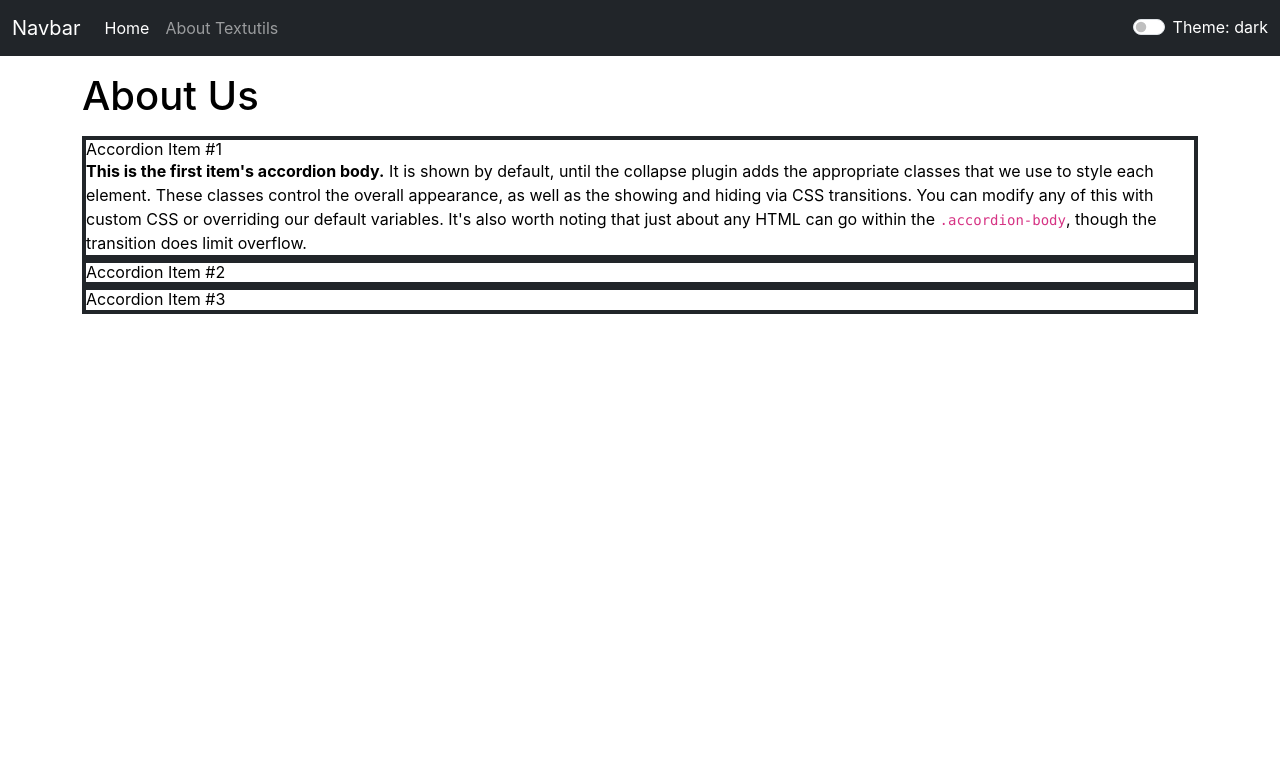
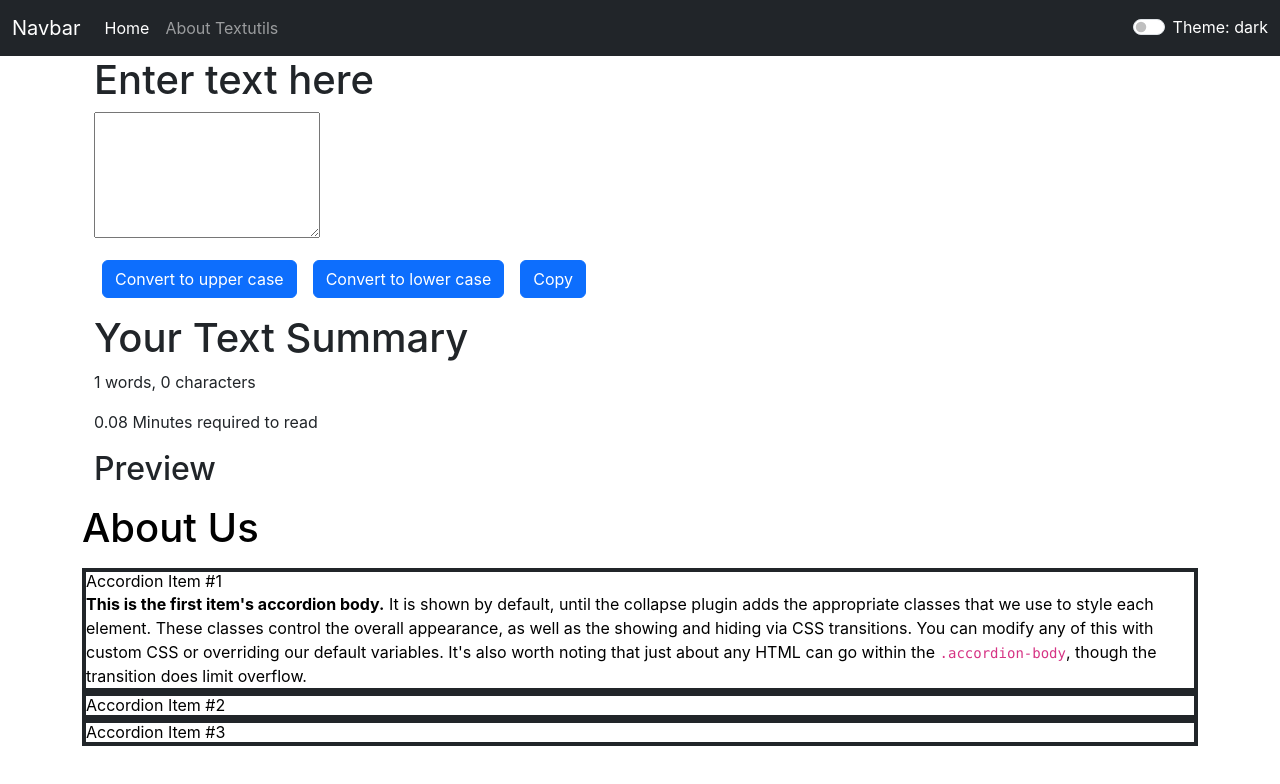
Before and after one commit to Princekumar-Mehta/textutils, a React (Create React App) app: page / in a window 1280 px wide. Shown: the top 784 px of the page. Built offline with nearby package versions, Linux system fonts and the light colour scheme.

Commit message:
alert message

```diff
--- a/src/App.js
+++ b/src/App.js
@@ -1,14 +1,29 @@
 import "./App.css";
 import Navbar from "./components/Navbar";
-//import Form from "./components/Form";
+import Alert from "./components/Alert";
+import Form from "./components/Form";
 import { useState } from "react";
 import About from "./components/About";
 function App() {
   const [theme, setTheme] = useState("dark");
+  const [alert, setAlert] = useState(null);
+  const showAlert = function(message,type){
+     setAlert({
+      msg:message,
+      type:type
+     });
+     setTimeout(() => {
+      setAlert(null);
+     }, 1000);
+  }
   const toggle = function () {
     if (theme === "dark") {
       setTheme("light");
-    } else setTheme("dark");
+      showAlert("Light Theme Enabled","success");
+    } else {
+      setTheme("dark");
+      showAlert("Dark Theme Enabled","success");
+    }
   };
   return (
     <>
@@ -19,8 +34,9 @@ function App() {
           theme={theme}
           toggle={toggle}
         ></Navbar>
+        <Alert alert={alert}/>
         <div className="container mb-8">
-          {/*<Form heading="Enter text here"></Form>*/}
+          <Form showAlert={showAlert} heading="Enter text here"></Form>
           <About theme={theme} toggle={toggle}></About>
         </div>
       </div>
--- /dev/null
+++ b/src/components/Alert.js
@@ -0,0 +1,15 @@
+import React from "react";
+
+function Alert(props) {
+    const capitalize = (word)=>{
+        const lower = word.toLowerCase();
+        return lower.charAt(0).toUpperCase() + lower.slice(1);
+    }
+  return (
+    props.alert && <div className={`alert alert-${props.alert.type} alert-dismissible fade show`} role="alert">
+      {capitalize(props.alert.msg)}
+    </div>
+  );
+}
+
+export default Alert;
--- a/src/components/Form.js
+++ b/src/components/Form.js
@@ -7,9 +7,18 @@ export default function Form(props) {
   };
   const handleUpClick = () => {
     setText(text.toUpperCase());
+    props.showAlert("Converted to Upper case", "success");
   };
   const handleLowerClick = () => {
     setText(text.toLowerCase());
+    props.showAlert("Converted to Lower case", "success");
+  };
+  const handleCopy = () => {
+    var text = document.getElementById("myBox");
+    text.select();
+    text.setSelectionRange(0, 9999);
+    navigator.clipboard.writeText(text.value);
+    props.showAlert("Copied to clipboard", "success");
   };
   const [text, setText] = useState("");
   return (
@@ -20,6 +29,7 @@ export default function Form(props) {
           <textarea
             className="htmlForm-control"
             rows="5"
+            id="myBox"
             onChange={handleOnChange}
             value={text}
           />
@@ -29,6 +39,9 @@ export default function Form(props) {
         </button>
         <button className="btn btn-primary mx-2" onClick={handleLowerClick}>
           Convert to lower case
+        </button>
+        <button className="btn btn-primary mx-2" onClick={handleCopy}>
+          Copy
         </button>
       </div>
       <div className="container my-3">
```
